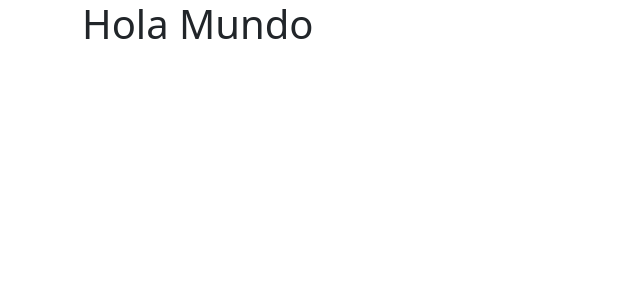
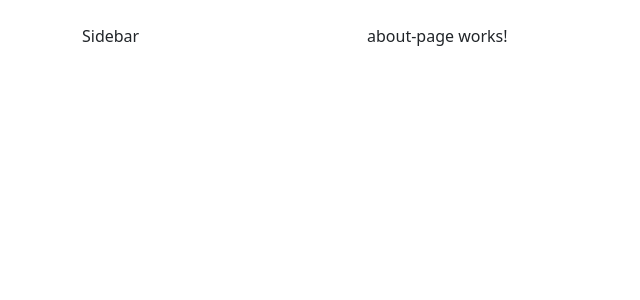
Before and after one commit to jcst2019/countryApp, an Angular app: page / in a window 1280 px wide. Shown: the top 300 px of the page, without its empty margins (0-640 px from the left). Built offline with nearby package versions, Linux system fonts and the light colour scheme.

Commit message:
creando 2 paginas

```diff
--- a/src/app/app.component.html
+++ b/src/app/app.component.html
@@ -1 +1,13 @@
-<h1>Hola Mundo</h1>
+<!-- <h1>Hola Mundo</h1> -->
+
+<div class="row mt-4">
+    <div class="col-3">
+        <!-- Sidebar -->
+         Sidebar
+    </div>
+    <div class="col">
+        <!-- Nuestras Paginas -->
+         <!-- <shared-home-page></shared-home-page> -->
+        <shared-about-page></shared-about-page>
+    </div>
+</div>
--- a/src/app/app.module.ts
+++ b/src/app/app.module.ts
@@ -3,6 +3,7 @@
 
 import { AppRoutingModule } from './app-routing.module';
 import { AppComponent } from './app.component';
+import { SharedModule } from './shared/shared.module';
 
 @NgModule({
   declarations: [
@@ -10,7 +11,8 @@
   ],
   imports: [
     BrowserModule,
-    AppRoutingModule
+    AppRoutingModule,
+    SharedModule
   ],
   providers: [],
   bootstrap: [AppComponent]
--- /dev/null
+++ b/src/app/shared/pages/about-page/about-page.component.html
@@ -0,0 +1 @@
+<p>about-page works!</p>
--- /dev/null
+++ b/src/app/shared/pages/home-page/home-page.component.html
@@ -0,0 +1 @@
+<p>home-page works!</p>
```
Also changed, not shown: src/app/countries/countries.module.ts (added, +12 -0 lines), src/app/shared/pages/about-page/about-page.component.ts (added, +9 -0 lines), src/app/shared/pages/home-page/home-page.component.ts (added, +9 -0 lines), src/app/shared/shared.module.ts (added, +22 -0 lines).
